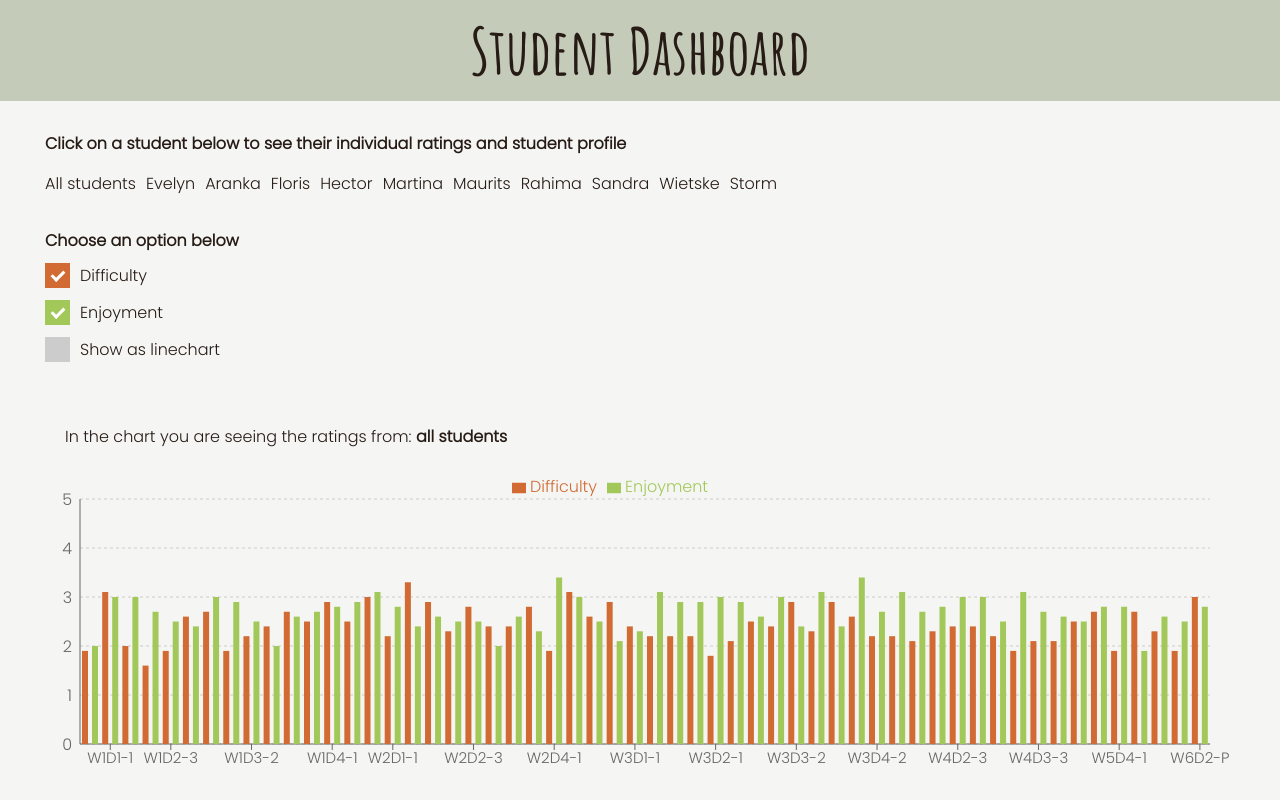
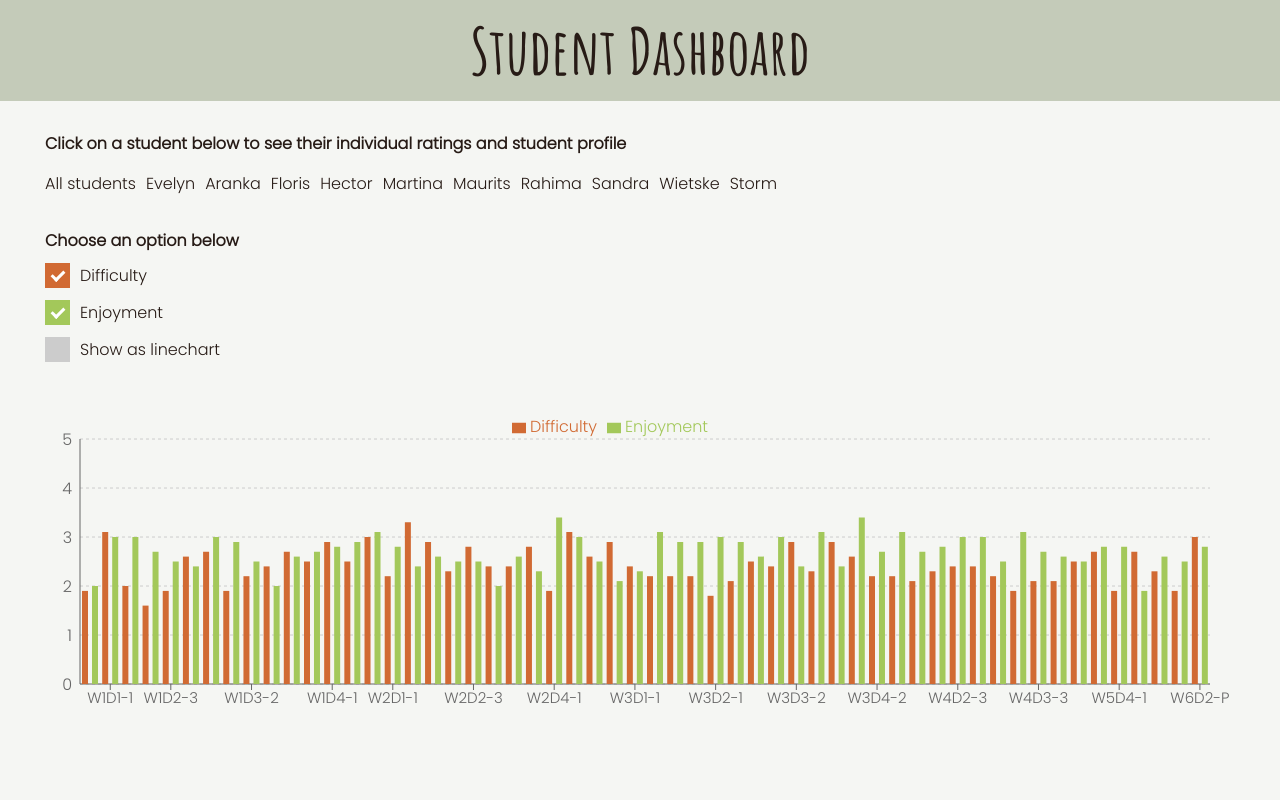
Before and after one commit to annabelkrijgsman/React-StudentDashboard-V1, a React (Create React App) app: page / in a window 1280 px wide. Built offline with nearby package versions, Linux system fonts and the light colour scheme.

Commit message:
code clean-up

```diff
--- a/src/Components/Chart/Chart.js
+++ b/src/Components/Chart/Chart.js
@@ -54,7 +54,6 @@ function Chart({ data, isLoading, name, difficultyChecked, enjoyChecked, lineCha
 
   return (
     <div className="chart">
-      <p>In the chart you are seeing the ratings from: <span>{name ? `${name}` : "all students"}</span></p>
       <ResponsiveContainer width="100%" aspect={4}>
         {!lineChartChecked ?
           <BarChart
@@ -65,7 +64,6 @@ function Chart({ data, isLoading, name, difficultyChecked, enjoyChecked, lineCha
               left: 0,
               bottom: 5,
             }}
-
           >
             <CartesianGrid
               strokeDasharray="3 3"
--- a/src/styles/style.css
+++ b/src/styles/style.css
@@ -24,7 +24,7 @@ body header h1 {
 }
 
 body nav {
-  padding: 15px;
+  padding: 15px 15px 0 15px;
   display: -ms-grid;
   display: grid;
       grid-template-areas: "sn sp"
--- a/src/styles/style.scss
+++ b/src/styles/style.scss
@@ -24,7 +24,7 @@ body {
   }
 
   nav {
-    padding: 15px;
+    padding: 15px 15px 0 15px;
     display: grid;
     grid-template-areas:
       "sn sp"
```
Also changed, not shown: 1 other file (tests, documents, lock files or other folders). Lines whose indentation alone changed are shown as unchanged.
